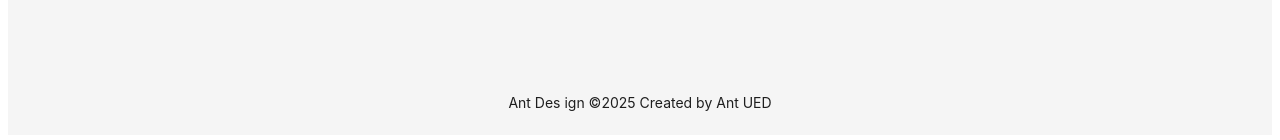
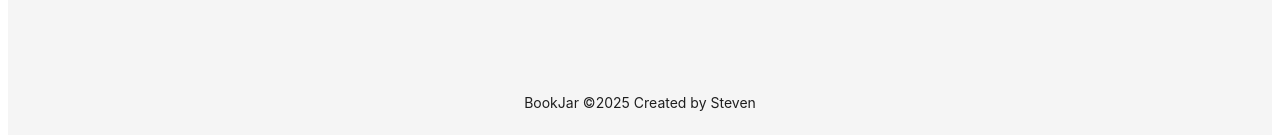
Before and after one commit to stevenissleepy/BookStore-Frontend, a React (Vite) app: page / in a window 1280 px wide. Shown: the part 738-878 px from the top of the page. Built offline with nearby package versions, Linux system fonts and the light colour scheme.

Commit message:
fix: 修改 footer

```diff
--- a/src/components/footer.jsx
+++ b/src/components/footer.jsx
@@ -5,7 +5,7 @@
 function MyFooter() {
   return (
     <Footer style={{ textAlign: "center" }}>
-      Ant Des ign ©{new Date().getFullYear()} Created by Ant UED
+      BookJar ©{new Date().getFullYear()} Created by Steven
     </Footer>
   )
 }
```
